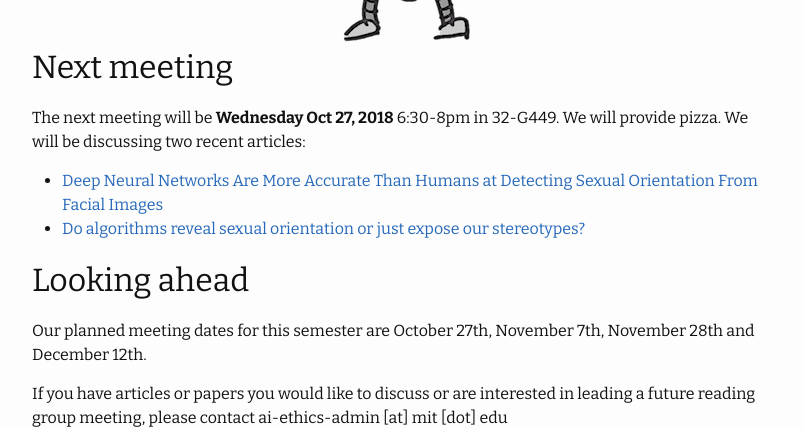
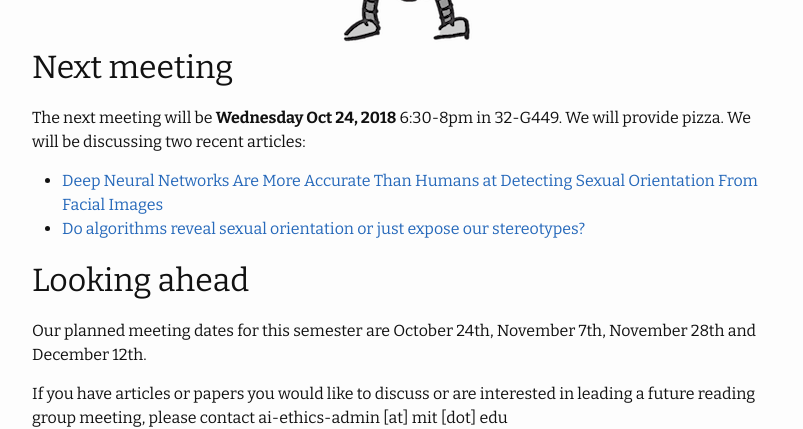
Before and after one commit to mitaiethics/mitaiethics.github.io, a Jekyll site: the page built from info.md, in a window 1280 px wide. Shown: the part 568-997 px from the top of the page, without its empty margins (238-1041 px from the left). Built offline with Jekyll 4.4.1, drawn with Linux system fonts in a browser that asks for light colours.

Commit message:
Change date to Oct 24

```diff
--- a/info.md
+++ b/info.md
@@ -18,12 +18,12 @@ If you are interested, [please join our mailing list](https://groups.mit.edu/web
 
 ## Next meeting
 
-The next meeting will be **Wednesday Oct 27, 2018** 6:30-8pm in 32-G449. We will provide pizza. We will be discussing two recent articles:
+The next meeting will be **Wednesday Oct 24, 2018** 6:30-8pm in 32-G449. We will provide pizza. We will be discussing two recent articles:
  * [Deep Neural Networks Are More Accurate Than Humans at Detecting Sexual Orientation From Facial Images](https://www.gsb.stanford.edu/faculty-research/publications/deep-neural-networks-are-more-accurate-humans-detecting-sexual)
  * [Do algorithms reveal sexual orientation or just expose our stereotypes?](https://medium.com/@blaisea/do-algorithms-reveal-sexual-orientation-or-just-expose-our-stereotypes-d998fafdf477)
 
 ## Looking ahead
 
-Our planned meeting dates for this semester are October 27th, November 7th, November 28th and December 12th.
+Our planned meeting dates for this semester are October 24th, November 7th, November 28th and December 12th.
 
 If you have articles or papers you would like to discuss or are interested in leading a future reading group meeting, please contact ai-ethics-admin [at] mit [dot] edu
```
Also changed, not shown: _posts/2018-10-24-predict-sexuality.md (added, +6 -0 lines), _posts/2018-10-27-predict-sexuality.md (deleted, +0 -6 lines), 6 other files.
